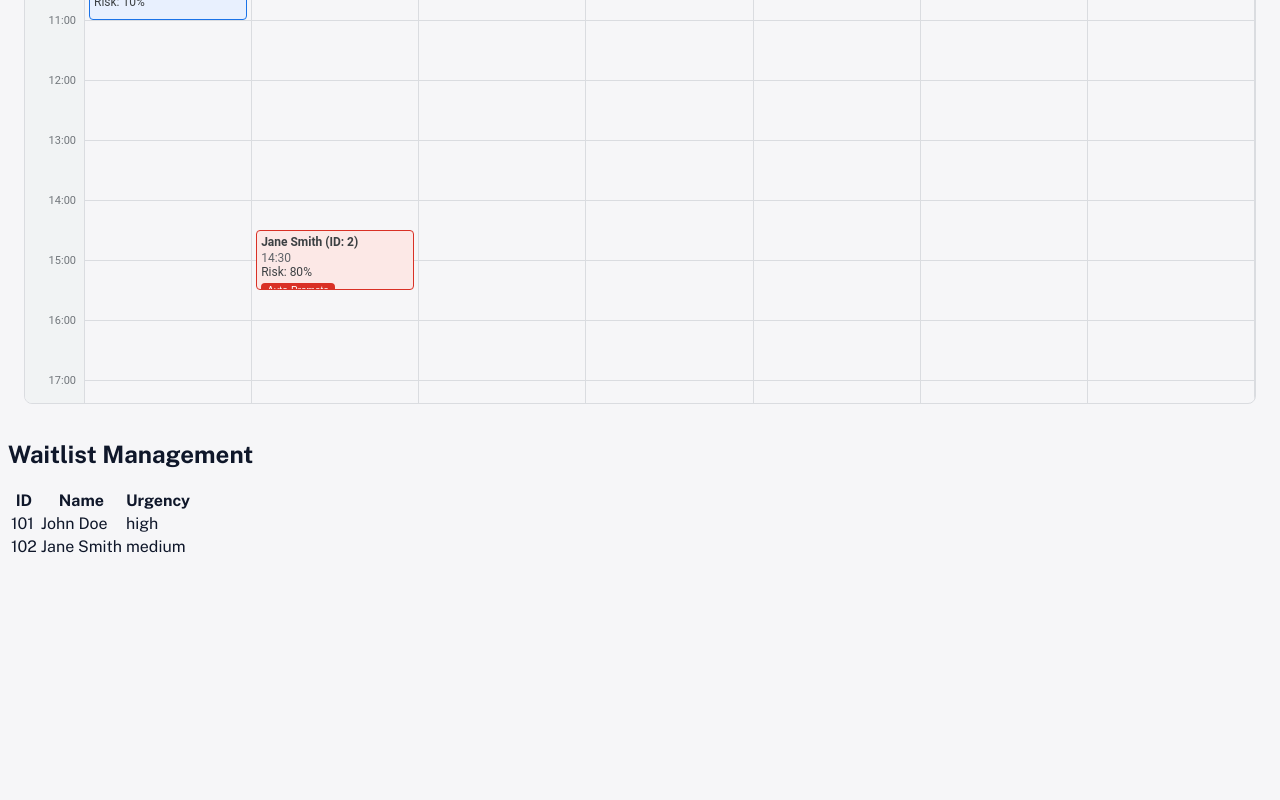
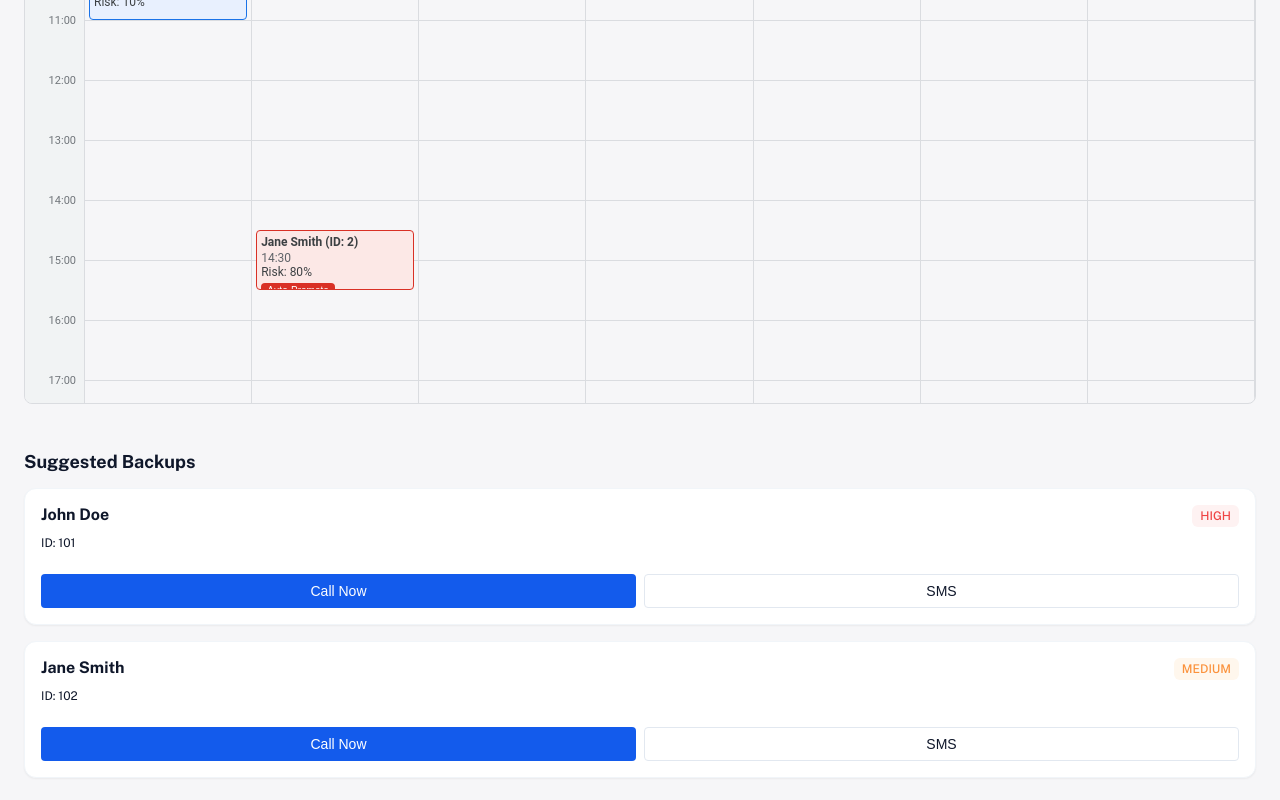
Before and after one commit to Kaanart/NoShowAgent, a React (Vite) app in the folder frontend/: page / in a window 1280 px wide. Shown: the part 440-1240 px from the top of the page. Before the commit the page ends 1007 px from the top, so only its background shows below. Built offline with nearby package versions, Linux system fonts and the light colour scheme.

Commit message:
feat(frontend): Refactor Waitlist component structure and styling

```diff
--- a/frontend/src/components/Waitlist.tsx
+++ b/frontend/src/components/Waitlist.tsx
@@ -1,4 +1,6 @@
 import React from 'react';
+import Card from './ui/Card';
+import Button from './ui/Button';
 
 interface WaitlistPatient {
   id: number;
@@ -13,26 +15,38 @@ interface WaitlistProps {
 
 const Waitlist: React.FC<WaitlistProps> = ({ patients }) => {
   return (
-    <div className="waitlist">
-      <h2>Waitlist Management</h2>
-      <table>
-        <thead>
-          <tr>
-            <th>ID</th>
-            <th>Name</th>
-            <th>Urgency</th>
-          </tr>
-        </thead>
-        <tbody>
-          {patients.map((patient) => (
-            <tr key={patient.id}>
-              <td>{patient.id}</td>
-              <td>{patient.patient_name}</td>
-              <td>{patient.urgency}</td>
-            </tr>
-          ))}
-        </tbody>
-      </table>
+    <div className="waitlist" style={{ padding: '1rem' }}>
+      <h2 style={{ fontSize: '1.125rem', fontWeight: 'bold', marginBottom: '1rem' }}>Suggested Backups</h2>
+      <div style={{ display: 'flex', flexDirection: 'column', gap: '1rem' }}>
+        {patients.map((patient) => (
+          <Card key={patient.id} style={{ padding: '1rem' }}>
+            <div style={{ display: 'flex', justifyContent: 'space-between', alignItems: 'flex-start', marginBottom: '0.75rem' }}>
+              <div>
+                <p style={{ fontWeight: 'bold', margin: '0 0 0.25rem 0' }}>{patient.patient_name}</p>
+                <p style={{ fontSize: '0.75rem', color: 'var(--text-dark)' }}>ID: {patient.id}</p>
+              </div>
+              <span style={{
+                fontSize: '0.75rem',
+                fontWeight: 500,
+                padding: '0.25rem 0.5rem',
+                borderRadius: '0.375rem',
+                backgroundColor: patient.urgency === 'high' ? 'var(--status-high-risk-bg)' :
+                                 patient.urgency === 'medium' ? 'var(--status-medium-risk-bg)' :
+                                 'var(--status-low-risk-bg)',
+                color: patient.urgency === 'high' ? 'var(--status-high-risk)' :
+                       patient.urgency === 'medium' ? 'var(--status-medium-risk)' :
+                       'var(--status-low-risk)'
+              }}>
+                {patient.urgency.toUpperCase()}
+              </span>
+            </div>
+            <div style={{ display: 'flex', gap: '0.5rem' }}>
+              <Button variant="primary" style={{ flex: 1 }}>Call Now</Button>
+              <Button variant="secondary" style={{ flex: 1 }}>SMS</Button>
+            </div>
+          </Card>
+        ))}
+      </div>
     </div>
   );
 };
```
Also changed, not shown: 1 other file (tests, documents, lock files or other folders).
